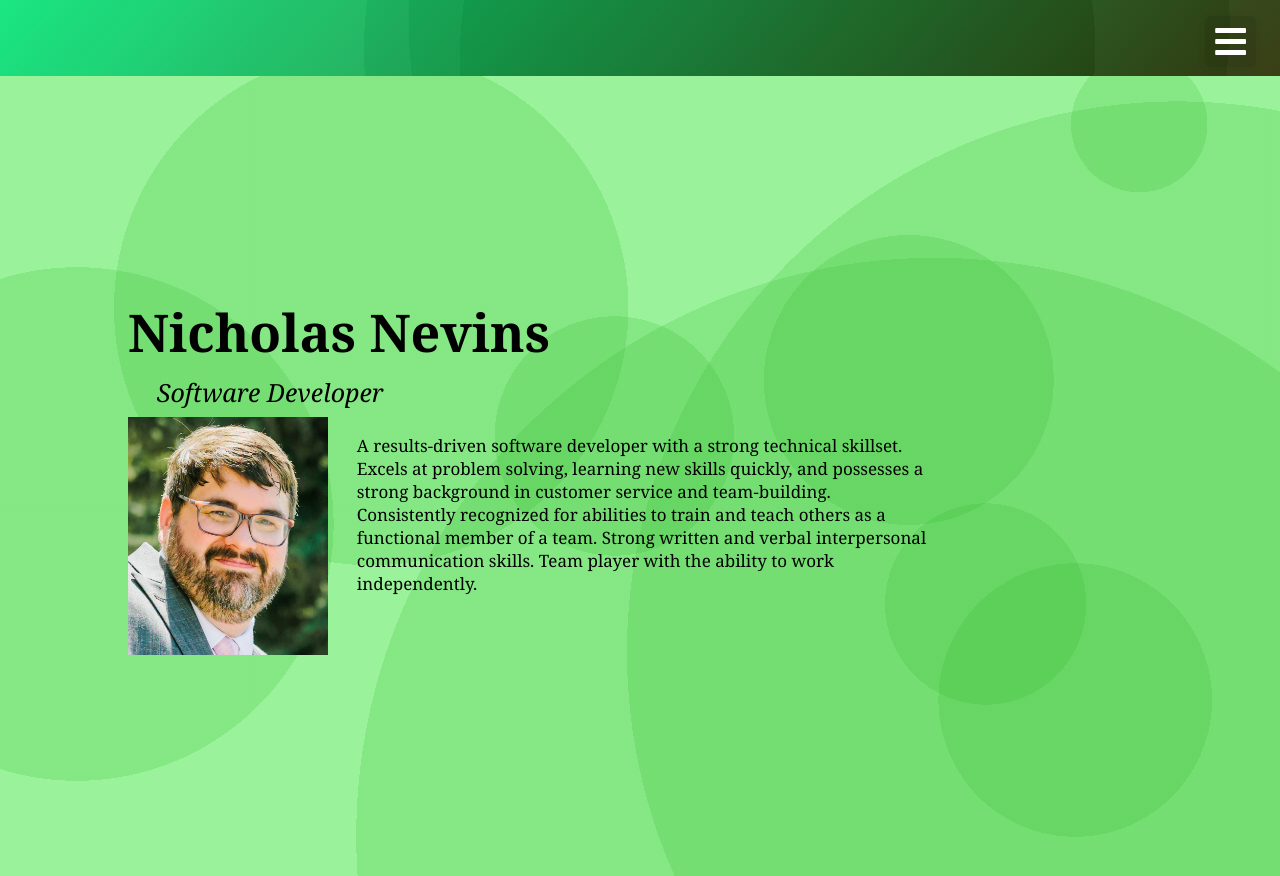
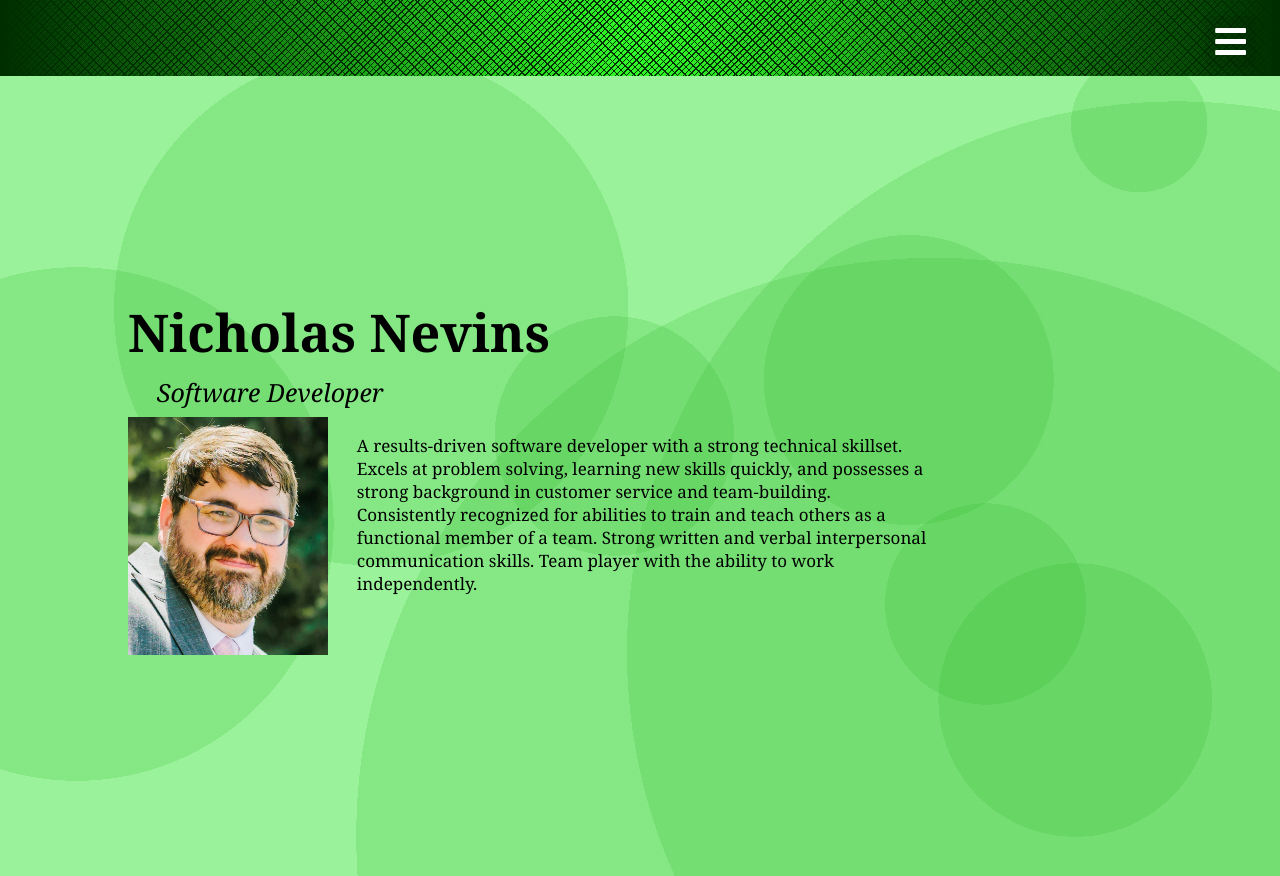
Before and after one commit to NevinsN/professional_portfolio, a React (Create React App) app in the folder professional_portfolio/: page /home in a window 1280 px wide. Built offline with nearby package versions, Linux system fonts and the light colour scheme.

Commit message:
Additional CSS Tweaks
Playing with the nav bar now

```diff
--- a/professional_portfolio/src/Components/Navbar/NavbarElements.js
+++ b/professional_portfolio/src/Components/Navbar/NavbarElements.js
@@ -4,7 +4,7 @@ import styled from "styled-components";
 
 export const Nav = styled.nav`
     background: #006910;
-    background-image: radial-gradient(circle at 72% 83%, rgba(12, 12, 12,0.04) 0%, rgba(12, 12, 12,0.04) 50%,rgba(172, 172, 172,0.04) 50%, rgba(172, 172, 172,0.04) 100%),radial-gradient(circle at 57% 65%, rgba(11, 11, 11,0.04) 0%, rgba(11, 11, 11,0.04) 50%,rgba(222, 222, 222,0.04) 50%, rgba(222, 222, 222,0.04) 100%),radial-gradient(circle at 64% 31%, rgba(11, 11, 11,0.04) 0%, rgba(11, 11, 11,0.04) 50%,rgba(191, 191, 191,0.04) 50%, rgba(191, 191, 191,0.04) 100%),linear-gradient(130deg, rgb(5, 235, 123),rgb(47, 52, 6));
+    background-image: radial-gradient(circle at center center, rgba(33,33,33,0),rgb(0,46,0)),repeating-linear-gradient(135deg, rgb(0,46,0) 0px, rgb(0,46,0) 1px,transparent 1px, transparent 4px),repeating-linear-gradient(45deg, rgb(51,255,42) 0px, rgb(51,255,42) 5px,transparent 5px, transparent 6px),linear-gradient(90deg, rgb(0,46,0),rgb(0,46,0));
     height: 70px;
     display: flex;
     justify-content: space-between;
```
